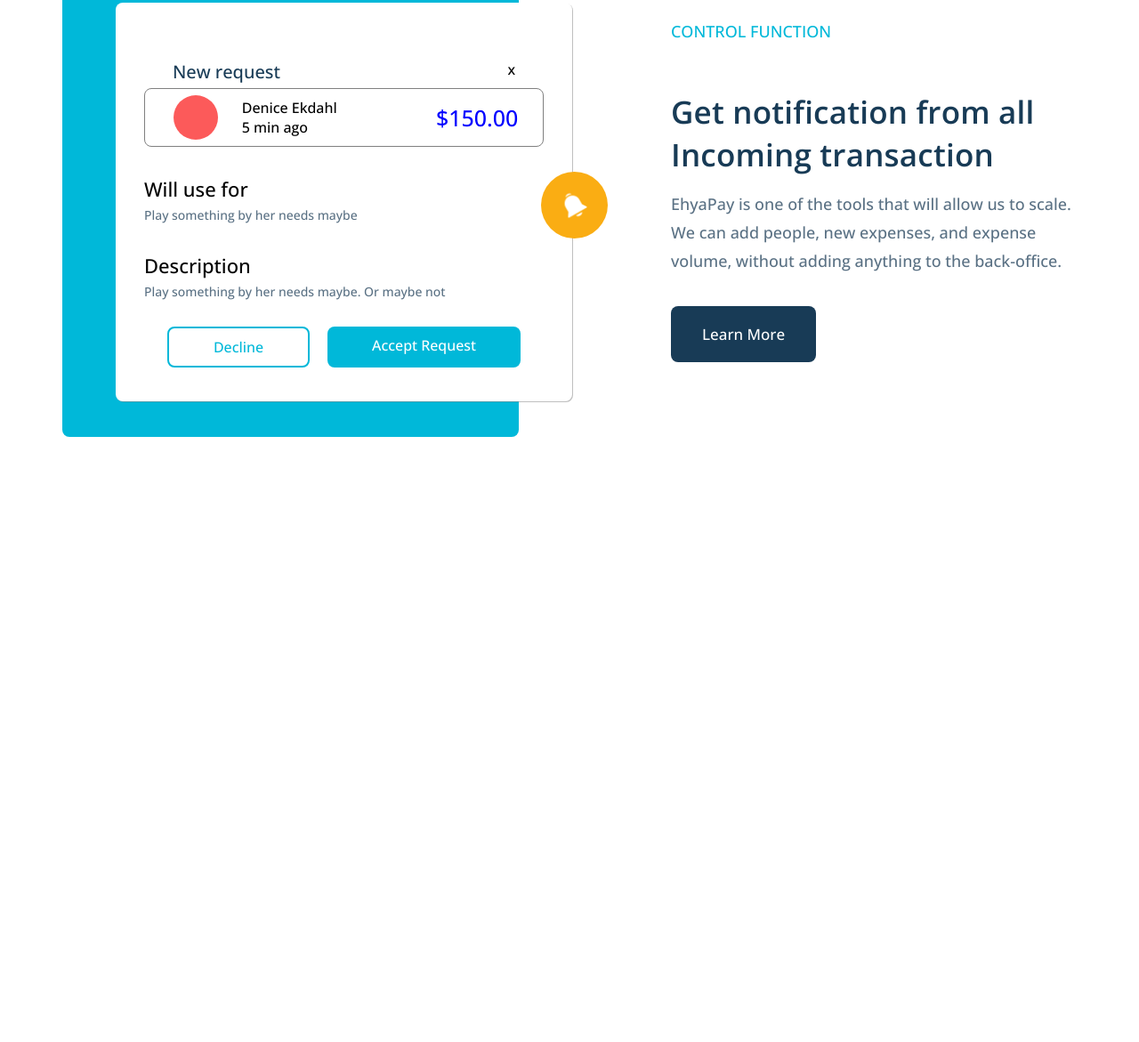
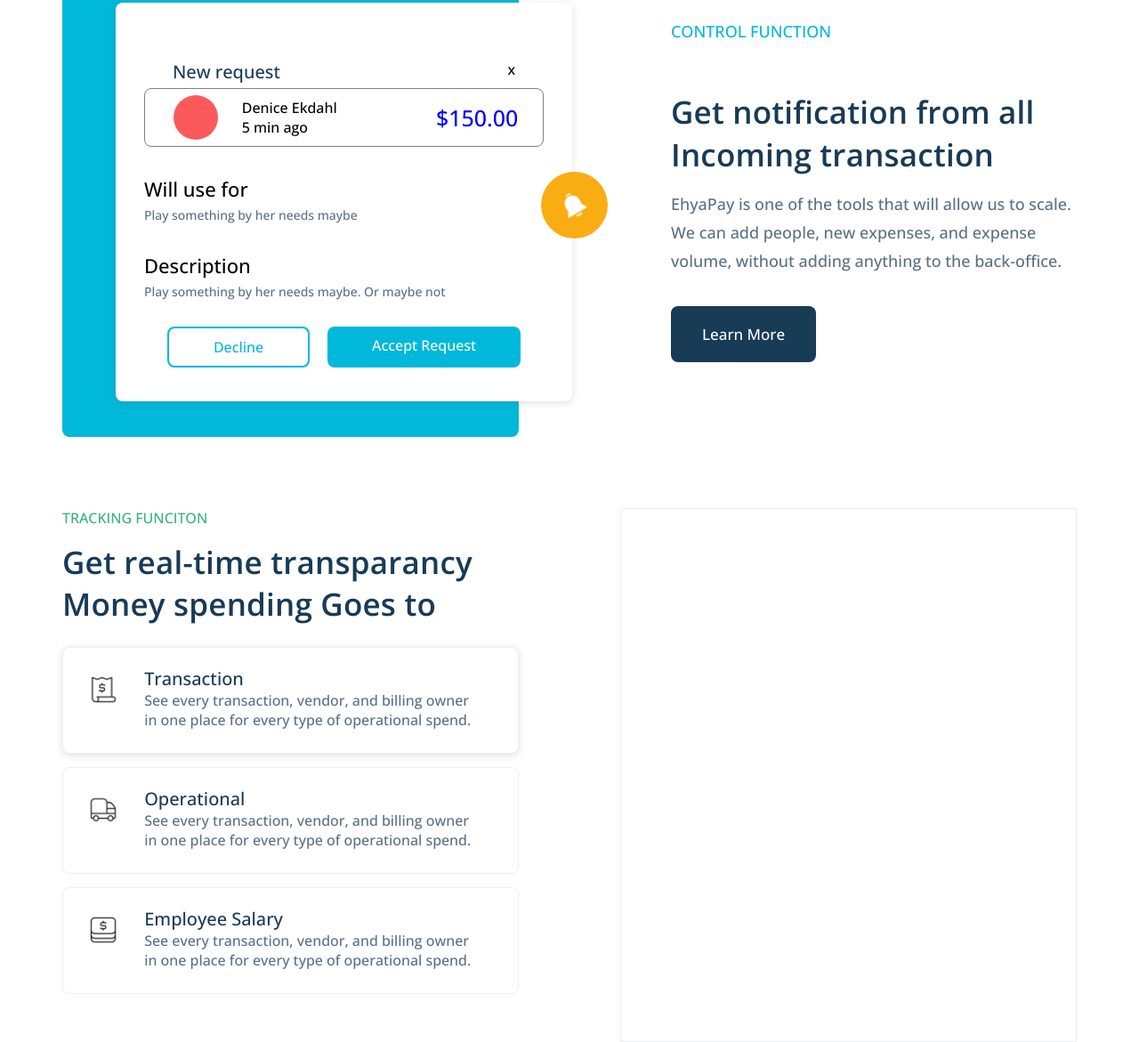
Before and after one commit to Uyesta/ehya-business-html-css, a plain HTML site: page index.html in a window 1280 px wide. Shown: the part 2426-3597 px from the top of the page at 89% size. Before the commit the page ends 2917 px from the top, so only its background shows below. Drawn offline with nearby package versions, Linux system fonts and the light colour scheme.

Commit message:
Update File

```diff
--- a/index.html
+++ b/index.html
@@ -5,7 +5,7 @@
     <meta charset="UTF-8">
     <meta http-equiv="X-UA-Compatible" content="IE=edge">
     <meta name="viewport" content="width=device-width, initial-scale=1.0">
-    <title>Document</title>
+    <title>Figma Çalışma</title>
     <link rel="stylesheet" href="https://cdnjs.cloudflare.com/ajax/libs/font-awesome/6.2.0/css/all.min.css"
         integrity="sha512-xh6O/CkQoPOWDdYTDqeRdPCVd1SpvCA9XXcUnZS2FmJNp1coAFzvtCN9BmamE+4aHK8yyUHUSCcJHgXloTyT2A=="
         crossorigin="anonymous" referrerpolicy="no-referrer" />
@@ -169,6 +169,45 @@
             </div>
         </div>
     </section>
+
+    <section class="container track">
+        <div class="box">
+            <div class="box-left">
+                <div class="box-head">
+                    <span>trackıng Funciton</span>
+                    <h3>Get real-time transparancy Money spending Goes to</h3>
+                </div>
+                <div class="box-service">
+                    <div class="service">
+                        <div class="service-left"><img src="img/iconspace_Bill_25px@2x.png"></div>
+                        <div class="service-right">
+                            <div class="service-head">Transaction</div>
+                            <div class="service-dcs">See every transaction, vendor, and billing owner in one
+                                place for every type of operational spend.</div>
+                        </div>
+                    </div>
+                    <div class="service">
+                        <div class="service-left"><img src="img/iconspace_Delivery_25px@2x.png"></div>
+                        <div class="service-right">
+                            <div class="service-head">Operational</div>
+                            <div class="service-dcs">See every transaction, vendor, and billing owner in one
+                                place for every type of operational spend.</div>
+                        </div>
+                    </div>
+                    <div class="service">
+                        <div class="service-left"><img src="img/iconspace_Money_25px@2x.png"></div>
+                        <div class="service-right">
+                            <div class="service-head">Employee Salary</div>
+                            <div class="service-dcs">See every transaction, vendor, and billing owner in one
+                                place for every type of operational spend.</div>
+                        </div>
+                    </div>
+                </div>
+            </div>
+            <div class="box-right"></div>
+        </div>
+
+    </section>
 </body>
 
 </html>
--- a/style.css
+++ b/style.css
@@ -11,8 +11,9 @@
     --fourth-text-color: #5A7184;
 
     --border: 1px solid #ECEEF2;
-
     --radius: 8px;
+    --shadow: rgba(99, 99, 99, 0.2) 0px 2px 8px 0px;
+    ;
 
 }
 
@@ -347,7 +348,7 @@ header .menu .menu-list .btn {
     left: 60px;
     background-color: #FFFFFF;
     border-radius: var(--radius);
-    box-shadow: 1px 1px rgba(139, 139, 139, 0.548);
+    box-shadow: var(--shadow);
 }
 
 .graph .content .box-left .box-card .center {
@@ -469,7 +470,7 @@ header .menu .menu-list .btn {
     color: var(--fourth-text-color);
 }
 
-.graph .content .box-right .box-btn{
+.graph .content .box-right .box-btn {
     margin-top: 55px;
 }
 
@@ -481,3 +482,80 @@ header .menu .menu-list .btn {
     border-radius: var(--radius);
     font-size: 17px;
 }
+
+.track {
+    margin-top: 5rem;
+}
+
+.track .box {
+    display: flex;
+    justify-content: space-between;
+}
+
+.track .box .box-left {
+    width: 45%;
+    height: 600px;
+    }
+
+.track .box .box-left span {
+    color: var(--second-text-color);
+    font-size: 16px;
+    text-transform: uppercase;
+    margin-bottom: 15px;
+    display: block;
+}
+
+.track .box .box-left h3 {
+    font-size: 35px;
+    letter-spacing: 36px;
+    letter-spacing: 0.2px;
+    color: var(--third-text-color);
+    font-weight: 600;
+}
+
+.track .box .box-left .box-service .service {
+    width: 100%;
+    height: 120px;
+    margin-top: 15px;
+    border: var(--border);
+    border-radius: var(--radius);
+    padding: 1.3rem;
+    display: flex;
+}
+
+.track .box .box-left .box-service {
+    margin-top: 25px;
+}
+
+.track .box .box-left .box-service .service:first-child {
+    background-color: white;
+    margin-top: 0px;
+    box-shadow: var(--shadow);
+}
+
+.track .box .box-left .box-service .service .service-left {
+    display: flex;
+    justify-content: center;
+    width: 15%;
+    padding: 9px 22px 33px 0px;
+}
+
+.track .box .box-left .box-service .service .service-right{
+    width: 80%;
+}
+
+.track .box .box-left .box-service .service .service-right .service-head{
+    color: var(--third-text-color);
+    font-size: 20px;
+}
+
+.track .box .box-left .box-service .service .service-right .service-dcs{
+    color: var(--fourth-text-color);
+    font-size: 16px;
+}
+
+.track .box .box-right {
+    width: 45%;
+    height: 600px;
+    border: var(--border);
+}
```
Also changed, not shown: img/iconspace_Bill_25px@2x.png (added), img/iconspace_Delivery_25px@2x.png (added), img/iconspace_Money_25px@2x.png (added), 3 other files.
